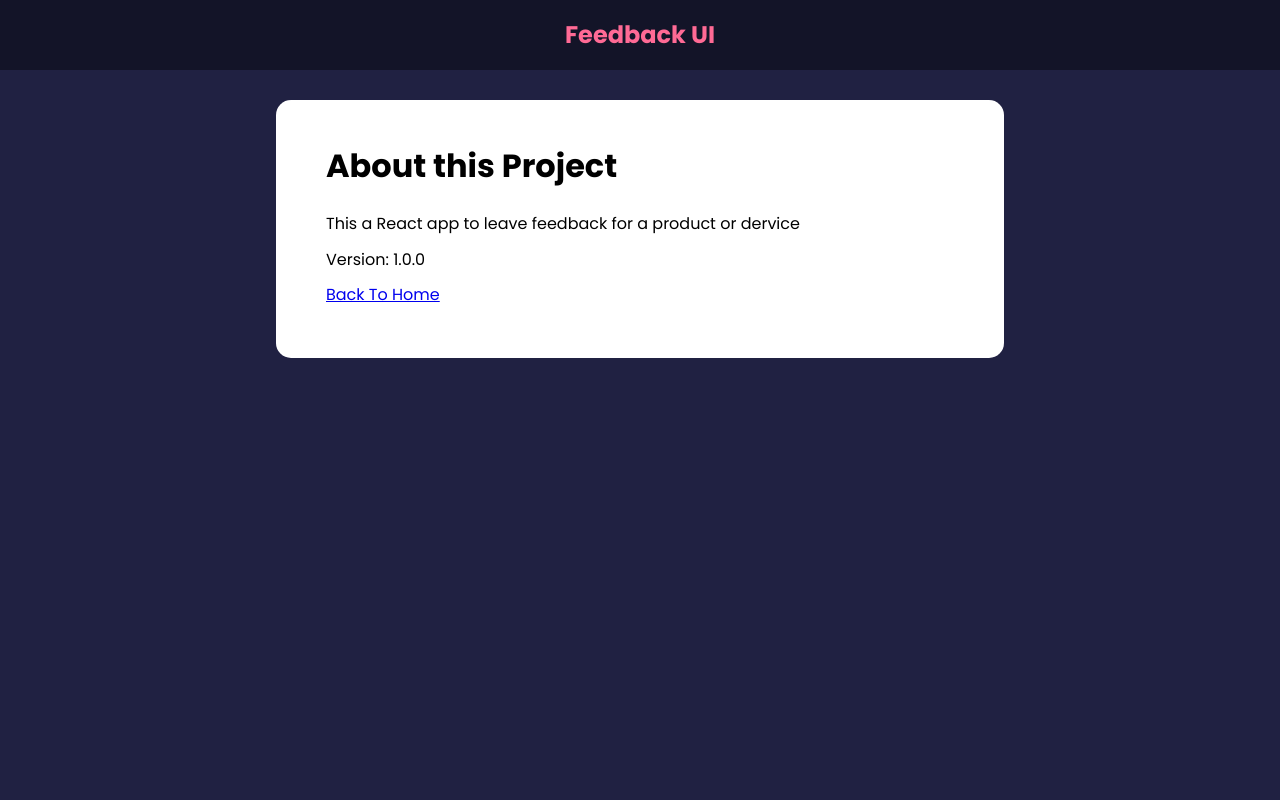
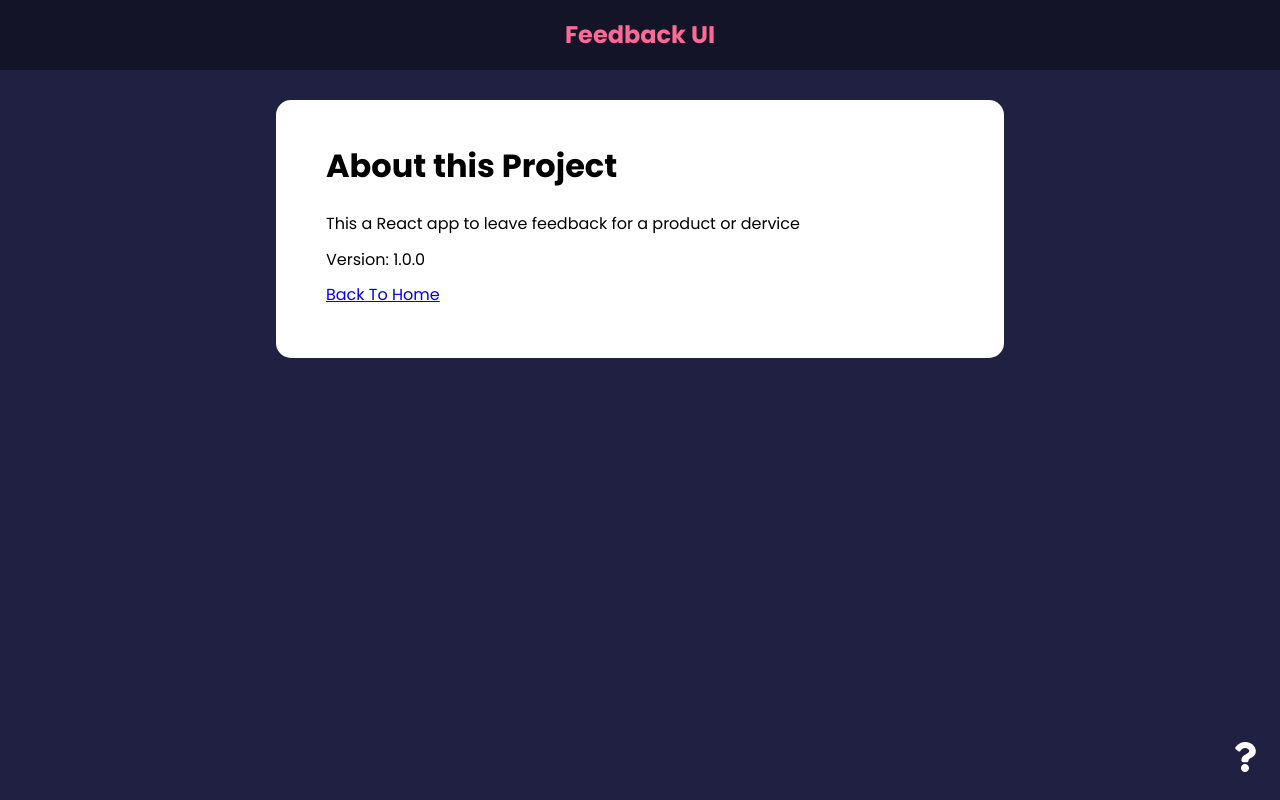
Before and after one commit to eamahma/feedback-app, a React (Create React App) app: page /about in a window 1280 px wide. Built offline with nearby package versions, Linux system fonts and the light colour scheme.

Commit message:
27.creating links - About

```diff
--- a/src/App.js
+++ b/src/App.js
@@ -8,6 +8,8 @@
 import FeedbackForm from "./components/FeedbackForm"
 import FeedbackData from "./data/feedbackData"
 import AboutPage from "./pages/AboutPage"
+import AboutIconLink from "./components/AboutIconLink"
+
 
 
 
@@ -43,6 +45,7 @@
 
           <Route path='/about' element={<AboutPage />} />
         </Routes>
+        <AboutIconLink />
       </div>
     </Router>
   )
--- /dev/null
+++ b/src/components/AboutIconLink.jsx
@@ -0,0 +1,15 @@
+import React from 'react'
+import { FaQuestion } from 'react-icons/fa'
+import { Link } from 'react-router-dom'
+
+function AboutIconLink() {
+  return (
+    <div className='about-link'>
+      <Link to='/about'>
+        <FaQuestion size={30} />
+      </Link>
+    </div>
+  )
+}
+
+export default AboutIconLink
--- a/src/pages/AboutPage.jsx
+++ b/src/pages/AboutPage.jsx
@@ -1,5 +1,6 @@
 import React from "react"
 import Card from "../components/shared/Card"
+import { Link } from "react-router-dom"
 
 function AboutPage() {
   return (
@@ -10,7 +11,7 @@
         <p>Version: 1.0.0</p>
 
         <p>
-          <a href="/">Back To Home</a>
+          <Link to="/">Back To Home</Link>
         </p>
       </div>
     </Card>
```
